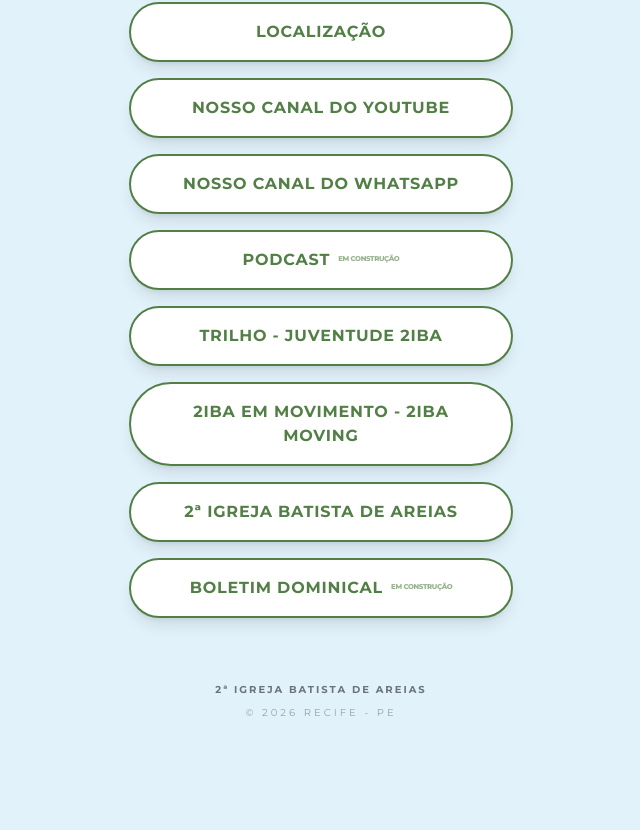
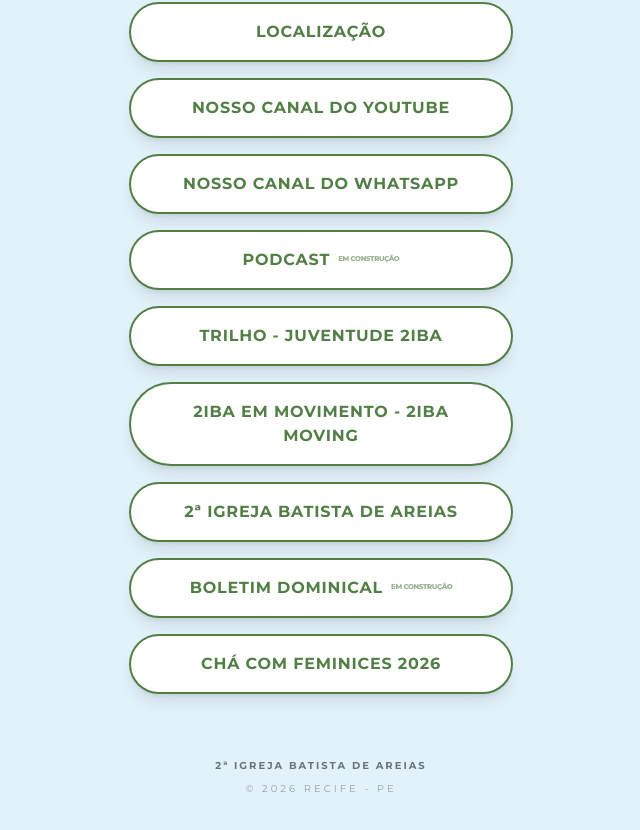
Before and after one commit to osmanhenrique/Bio-Instagram---2-Igreja-Batista-de-Areias, a React (Vite) app: page / in a window 1280 px wide. Shown: the part 667-1497 px from the top of the page, without its empty margins (319-959 px from the left). Before the commit the page ends 1467 px from the top, so only its background shows below. Built offline with nearby package versions, Linux system fonts and the light colour scheme.

Commit message:
feat: Add "Chá com Feminices 2026" link
Adds a new link for the "Chá com Feminices 2026" event to the application's data. This makes the event registration form accessible to users.

```diff
--- a/src/App.tsx
+++ b/src/App.tsx
@@ -77,6 +77,11 @@ const LINKS = [
         label: "BOLETIM DOMINICAL",
         url: "#",
         status: "construção"
+    },
+    {
+        id: 18,
+        label: "CHÁ COM FEMINICES 2026",
+        url: "https://forms.gle/VvD5ckMKHHJXtCQq9"
     }
 ];
 
```
